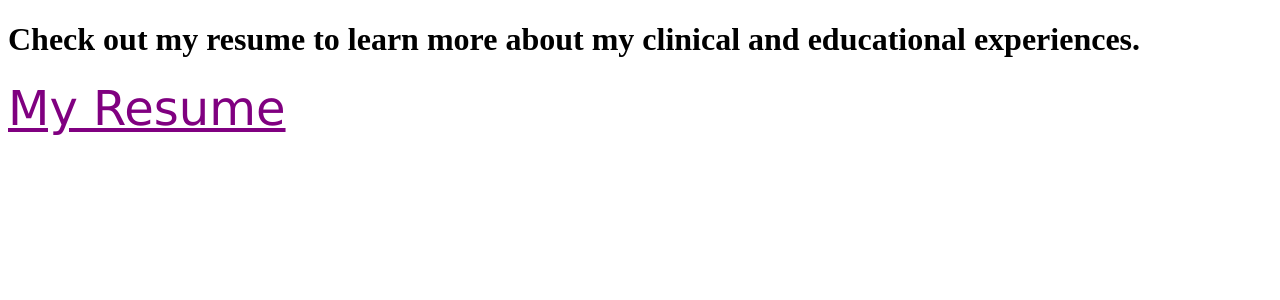
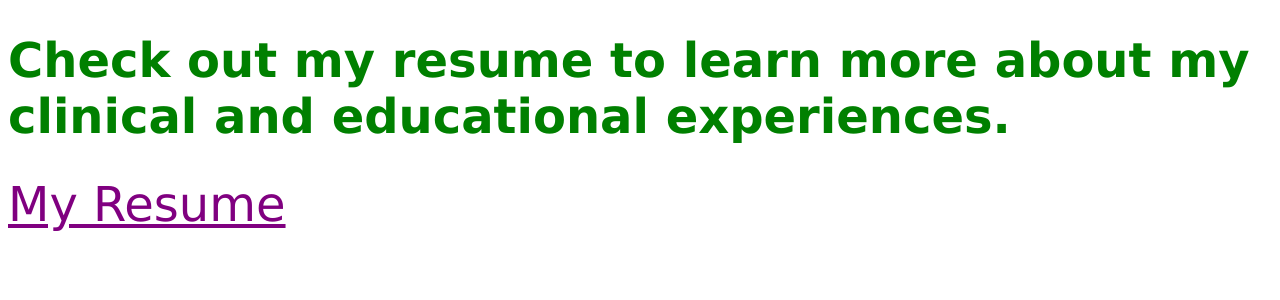
Before and after one commit to maryamckinnon/maryamckinnon.github.io, a Jekyll site: the page Resume/index.html, which Jekyll copies as it is, in a window 1280 px wide. Shown: the top 300 px of the page. Built offline with Jekyll 4.4.1, drawn with Linux system fonts in a browser that asks for light colours.

Commit message:
Update index.html

```diff
--- a/Resume/index.html
+++ b/Resume/index.html
@@ -8,4 +8,8 @@ a {
     font-family: verdana;
     font-size: 300%;
 }
+h1 {
+    color: green;
+    font-family: verdana;
+    font-size: 300%;
 </style>
```
